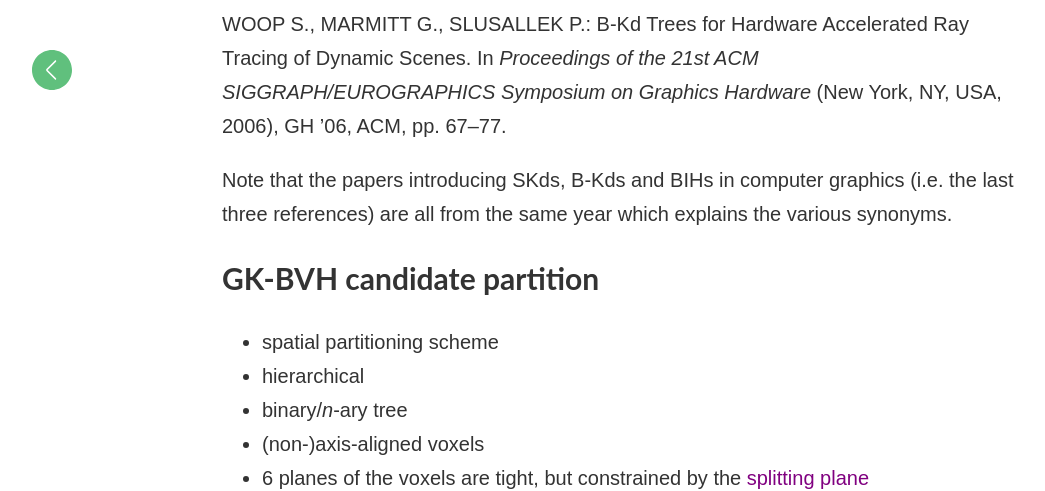
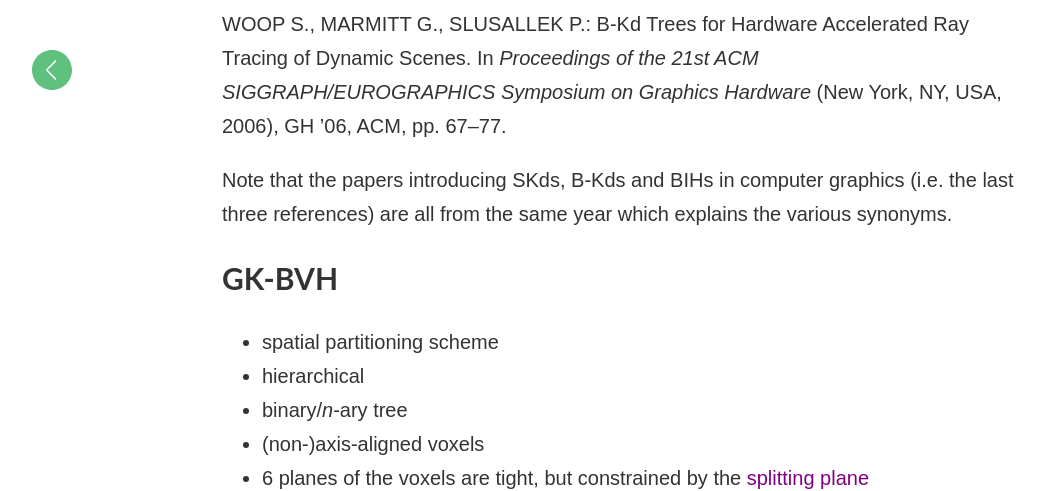
Before and after one commit to matt77hias/Blog, a Jekyll site: the page built from _posts/2018-02-04-candidate-partitions-of-hierarchical-acceleration-data-structures-for-ray-tracing.md, in a window 1280 px wide and 900 px high, scrolled down 7973 px, cut to the strip 0-491 px from the top of the window. Shown: the whole strip, without its empty margins (18-1063 px from the left). Built offline with Jekyll 4.4.1, drawn with Linux system fonts in a browser that asks for light colours; comment, search, counter and statistics services are not loaded.

Commit message:
Update 2018-02-04-candidate-partitions-of-hierarchical-acceleration-data-structures-for-ray-tracing.md

```diff
--- a/_posts/2018-02-04-candidate-partitions-of-hierarchical-acceleration-data-structures-for-ray-tracing.md
+++ b/_posts/2018-02-04-candidate-partitions-of-hierarchical-acceleration-data-structures-for-ray-tracing.md
@@ -129,7 +129,7 @@ WOOP S., MARMITT G., SLUSALLEK P.: B-Kd Trees for Hardware Accelerated Ray Traci
 
 Note that the papers introducing SKds, B-Kds and BIHs in computer graphics (i.e. the last three references) are all from the same year which explains the various synonyms.
 
-## GK-BVH candidate partition
+## GK-BVH
 
 * spatial partitioning scheme
 * hierarchical
```
